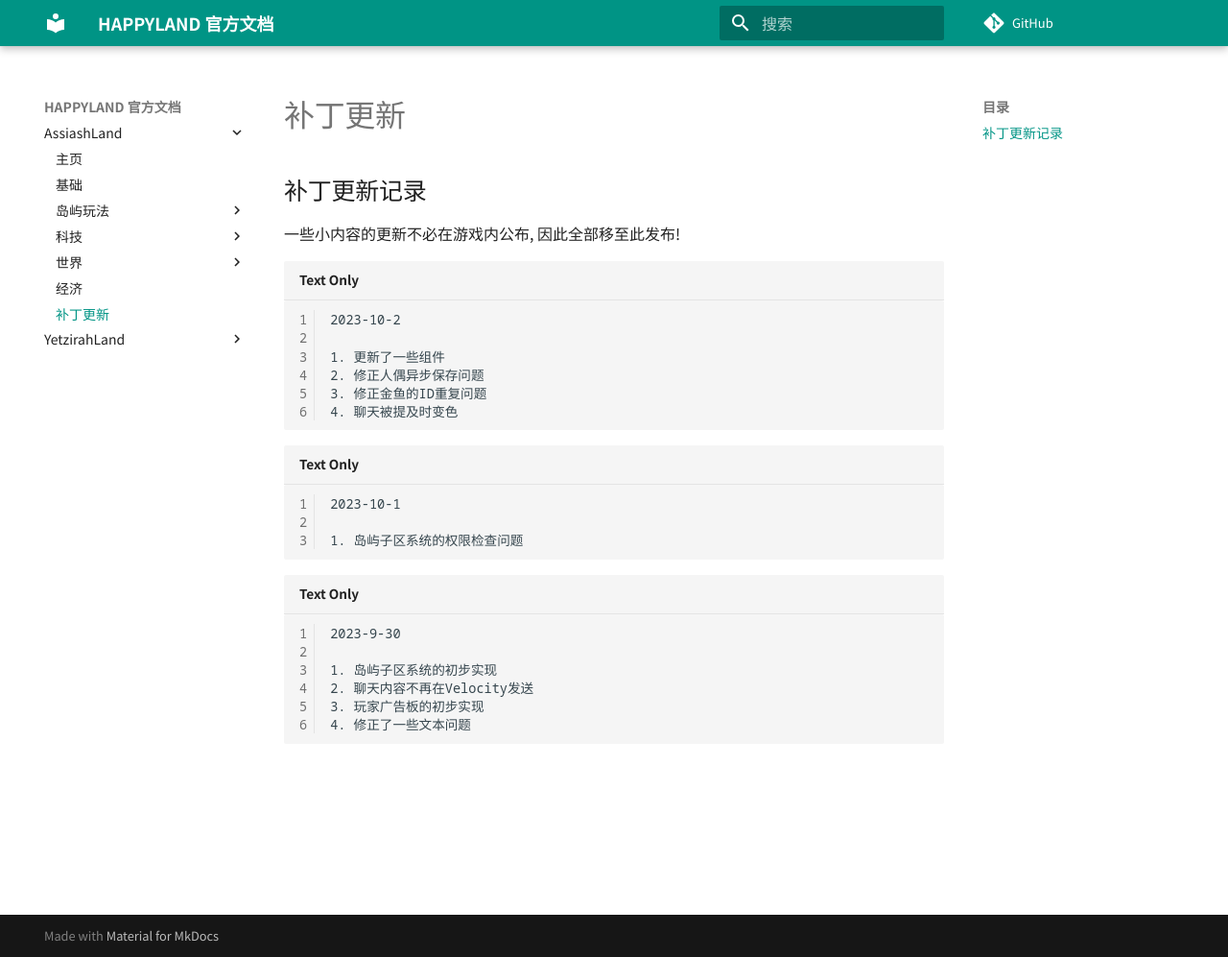
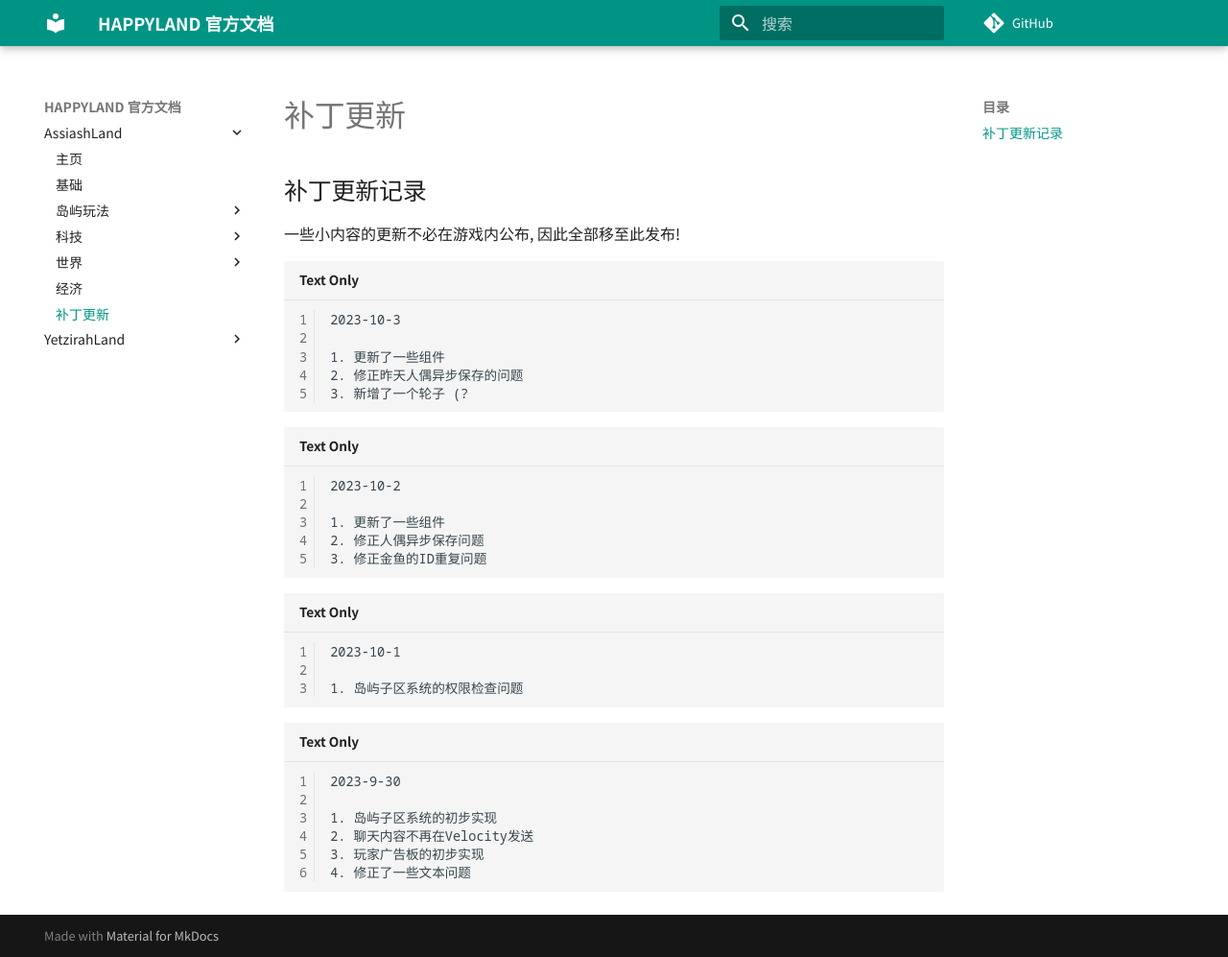
Before and after one commit to HAPPYLAND-Dev/assiah-docs, an MkDocs documentation site: the page built from docs/assiash/patches/index.md, in a window 1280 px wide and 997 px high. Shown: the whole window at 96% size. Built offline with MkDocs 1.6.1 and Material for MkDocs 9.7.7, drawn with Linux system fonts in a browser that asks for light colours; comment, search, counter and statistics services are not loaded.

Commit message:
补丁更新

````diff
--- a/docs/assiash/patches/index.md
+++ b/docs/assiash/patches/index.md
@@ -1,6 +1,14 @@
 ## 补丁更新记录
 
 一些小内容的更新不必在游戏内公布, 因此全部移至此发布!
+
+```
+2023-10-3
+
+1. 更新了一些组件
+2. 修正昨天人偶异步保存的问题
+3. 新增了一个轮子 (?
+```
 
 ```
 2023-10-2
@@ -8,7 +16,6 @@
 1. 更新了一些组件
 2. 修正人偶异步保存问题
 3. 修正金鱼的ID重复问题
-4. 聊天被提及时变色
 ```
 
 ```
````
